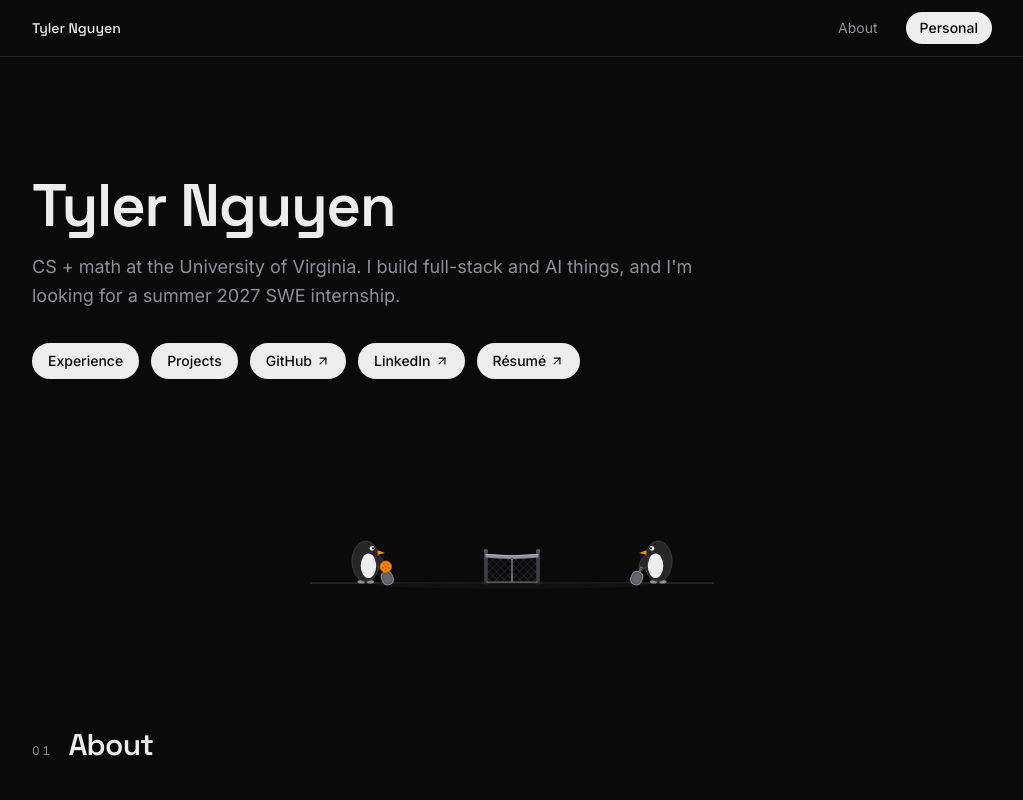
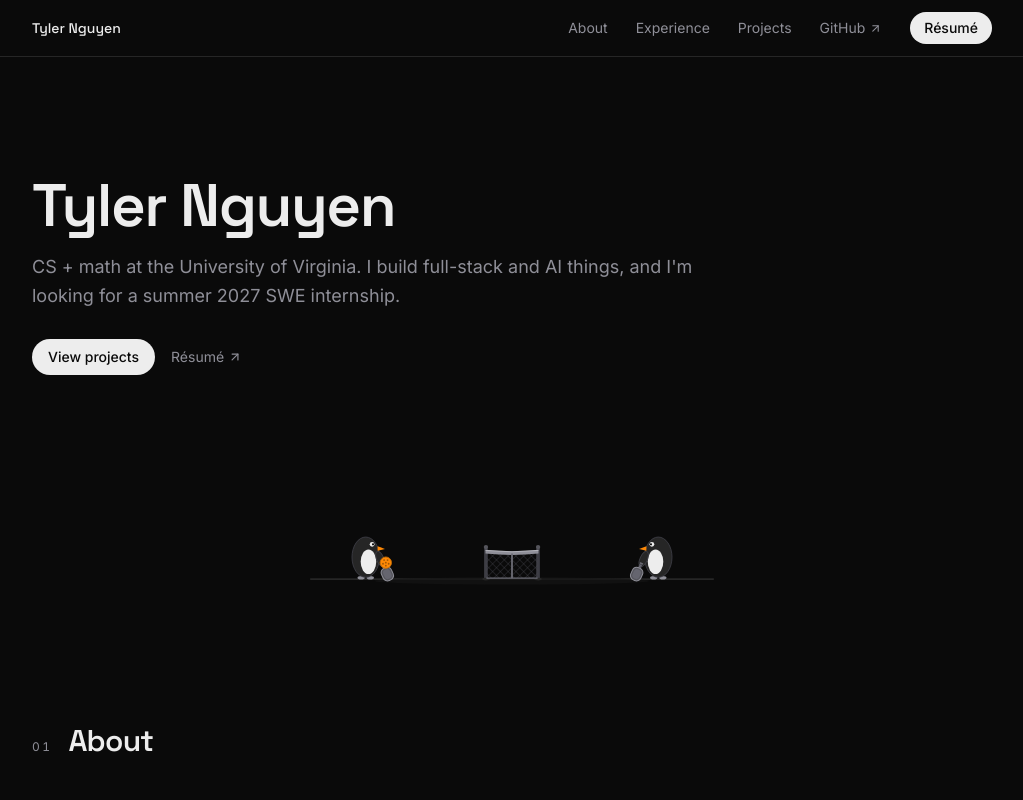
Before and after one commit to tyl3rn/portfolio, a Next.js app: page / in a window 1280 px wide. Shown: the top 800 px of the page, without its empty margins (128-1151 px from the left). Built offline with nearby package versions, Linux system fonts and the light colour scheme.

Commit message:
Revert "restructure nav, hero actions, and footer contact"
This reverts commit 5b9aa824949bae23ab8d90183065e37622fcfcac.

```diff
--- a/app/components/nav.tsx
+++ b/app/components/nav.tsx
@@ -1,3 +1,11 @@
+import { ArrowUpRight } from "lucide-react";
+
+const anchors = [
+  { href: "#about", label: "About" },
+  { href: "#experience", label: "Experience" },
+  { href: "#projects", label: "Projects" },
+];
+
 export default function Nav() {
   return (
     <header className="fixed top-0 inset-x-0 z-40 border-b border-line bg-bg">
@@ -7,17 +15,31 @@ export default function Nav() {
         </a>
 
         <div className="flex items-center gap-5 sm:gap-7">
+          {anchors.map(({ href, label }) => (
+            <a
+              key={href}
+              href={href}
+              className="hidden sm:block text-sm text-muted hover:text-ink transition-colors"
+            >
+              {label}
+            </a>
+          ))}
           <a
-            href="#about"
-            className="text-sm text-muted hover:text-ink transition-colors"
+            href="https://github.com/tyl3rn"
+            target="_blank"
+            rel="noopener noreferrer"
+            className="inline-flex items-center gap-1 text-sm text-muted hover:text-ink transition-colors"
           >
-            About
+            GitHub
+            <ArrowUpRight size={13} aria-hidden />
           </a>
           <a
-            href="#off-the-clock"
+            href="/Tyler_Resume.pdf"
+            target="_blank"
+            rel="noopener noreferrer"
             className="rounded-full bg-ink px-3.5 py-1.5 text-sm font-medium text-bg hover:bg-white transition-colors"
           >
-            Personal
+            Résumé
           </a>
         </div>
       </nav>
--- a/app/page.tsx
+++ b/app/page.tsx
@@ -129,30 +129,22 @@ function Hero() {
           CS + math at the University of Virginia. I build full-stack and AI
           things, and I&apos;m looking for a summer 2027 SWE internship.
         </p>
-        <div className="mt-8 flex flex-wrap items-center gap-3">
-          {[
-            { href: "#experience", label: "Experience", external: false },
-            { href: "#projects", label: "Projects", external: false },
-            { href: "https://github.com/tyl3rn", label: "GitHub", external: true },
-            {
-              href: "https://linkedin.com/in/tyler-nguyen2028",
-              label: "LinkedIn",
-              external: true,
-            },
-            { href: "/Tyler_Resume.pdf", label: "Résumé", external: true },
-          ].map((link) => (
+        <div className="mt-7 flex items-center gap-4">
           <a
-              key={link.label}
-              href={link.href}
-              {...(link.external
-                ? { target: "_blank", rel: "noopener noreferrer" }
-                : {})}
-              className="inline-flex items-center gap-1 rounded-full bg-ink px-4 py-2 text-sm font-medium text-bg hover:bg-white transition-colors"
+            href="#projects"
+            className="rounded-full bg-ink px-4 py-2 text-sm font-medium text-bg hover:bg-white transition-colors"
           >
-              {link.label}
-              {link.external && <ArrowUpRight size={14} aria-hidden />}
+            View projects
           </a>
-          ))}
+          <a
+            href="/Tyler_Resume.pdf"
+            target="_blank"
+            rel="noopener noreferrer"
+            className="inline-flex items-center gap-1 text-sm text-muted hover:text-ink transition-colors"
+          >
+            Résumé
+            <ArrowUpRight size={14} aria-hidden />
+          </a>
         </div>
       </div>
     </section>
@@ -321,12 +313,24 @@ function Footer() {
           <h2 className="font-display text-3xl sm:text-5xl font-semibold tracking-tight">
             Let&apos;s make something.
           </h2>
+          <div className="mt-8 flex flex-wrap gap-6">
+            {[
+              { href: "https://github.com/tyl3rn", label: "GitHub" },
+              { href: "https://linkedin.com/in/tyler-nguyen2028", label: "LinkedIn" },
+              { href: "/Tyler_Resume.pdf", label: "Résumé" },
+            ].map((link) => (
               <a
-            href="mailto:wgq4tr@virginia.edu"
-            className="mt-8 inline-block font-display text-xl sm:text-2xl text-ink hover:text-muted transition-colors"
+                key={link.label}
+                href={link.href}
+                target="_blank"
+                rel="noopener noreferrer"
+                className="inline-flex items-center gap-1 text-sm text-muted hover:text-ink transition-colors"
               >
-            wgq4tr@virginia.edu
+                {link.label}
+                <ArrowUpRight size={14} aria-hidden />
               </a>
+            ))}
+          </div>
           <p className="mt-14 text-xs text-muted">
             © {new Date().getFullYear()} Tyler Nguyen · Built with Next.js
           </p>
```
Lines whose indentation alone changed are shown as unchanged.
